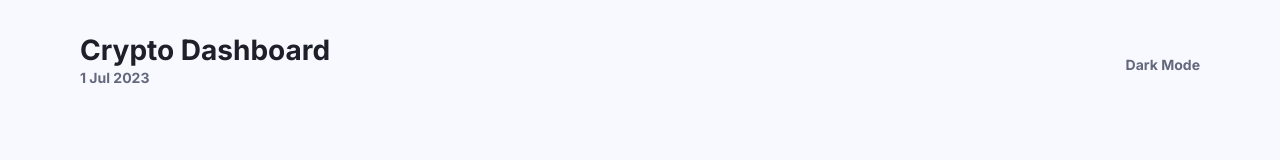
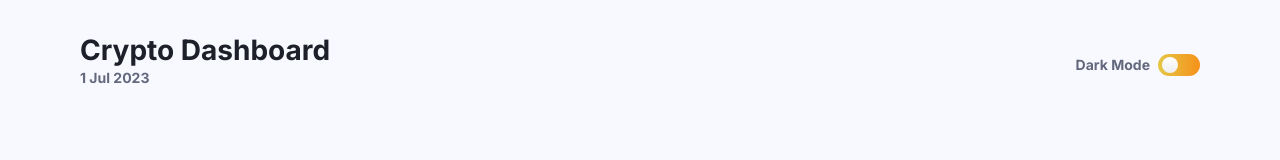
Before and after one commit to EdwinSch/react-crypto-dashboard, a React (Vite) app: page / in a window 1280 px wide. Shown: the top 160 px of the page. Built offline with nearby package versions, Linux system fonts and the light colour scheme; no server answers.

Commit message:
add: color switch component

```diff
--- a/src/components/Header.jsx
+++ b/src/components/Header.jsx
@@ -1,4 +1,5 @@
 import GetDate from "./GetDate";
+import Toggle from "./Toggle";
 
 const Header = () => {
   return (
@@ -7,9 +8,7 @@ const Header = () => {
         <h1>crypto dashboard</h1>
         <GetDate />
       </div>
-      <div className="color-switch">
-        <label htmlFor="">dark mode</label>
-      </div>
+      <Toggle />
     </header>
   );
 };
--- /dev/null
+++ b/src/components/Toggle.jsx
@@ -0,0 +1,11 @@
+const Toggle = () => {
+  return (
+    <label className="toggle">
+      <span className="toggle-label">Dark Mode</span>
+      <input className="toggle-checkbox" type="checkbox" />
+      <div className="toggle-switch"></div>
+    </label>
+  );
+};
+
+export default Toggle;
--- a/src/main.jsx
+++ b/src/main.jsx
@@ -3,6 +3,7 @@ import ReactDOM from "react-dom/client";
 import App from "./App.jsx";
 
 import "./styles/main.scss";
+import "./styles/toggle.scss";
 
 ReactDOM.createRoot(document.getElementById("root")).render(
   <React.StrictMode>
--- /dev/null
+++ b/src/styles/toggle.scss
@@ -0,0 +1,61 @@
+.toggle {
+  cursor: pointer;
+  display: inline-block;
+}
+
+.toggle-switch {
+  display: inline-block;
+  background: linear-gradient(90deg, #e4c746, #f69119);
+  border-radius: 16px;
+  width: 42px;
+  height: 22px;
+  position: relative;
+  vertical-align: middle;
+  transition: 0.3s ease;
+}
+.toggle-switch:before,
+.toggle-switch:after {
+  content: "";
+}
+.toggle-switch:before {
+  display: block;
+  background: linear-gradient(to bottom, #fff 0%, #eee 100%);
+  border-radius: 50%;
+  width: 16px;
+  height: 16px;
+  position: absolute;
+  top: 3px;
+  left: 4px;
+  transition: left 0.25s;
+}
+.toggle:hover .toggle-switch:before {
+  background: linear-gradient(to bottom, #fff 0%, #fff 100%);
+}
+// .toggle-checkbox:checked + .toggle-switch {
+//   background-image: linear-gradient(
+//     90deg,
+//     hsl(210, 78%, 56%),
+//     hsl(146, 68%, 55%)
+//   );
+// }
+.toggle-checkbox:checked + .toggle-switch:before {
+  left: 22px;
+  background: linear-gradient(
+    to bottom,
+    hsl(232, 19%, 15%),
+    hsl(230, 17%, 14%)
+  );
+}
+
+.toggle-checkbox {
+  position: absolute;
+  visibility: hidden;
+}
+
+.toggle-label {
+  margin-right: 8px;
+  position: relative;
+  top: 1px;
+  font-weight: 700;
+  font-size: 14px;
+}
```
